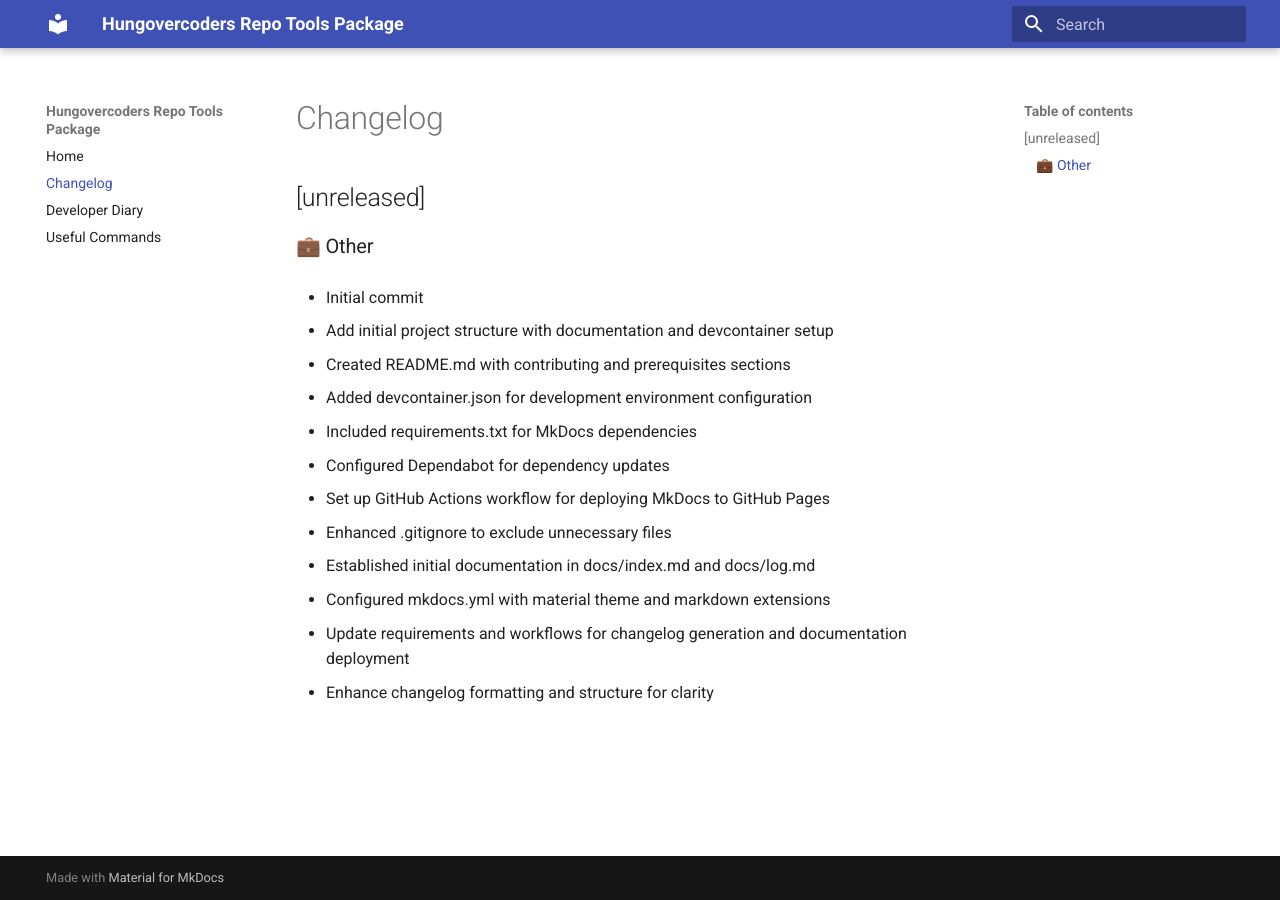
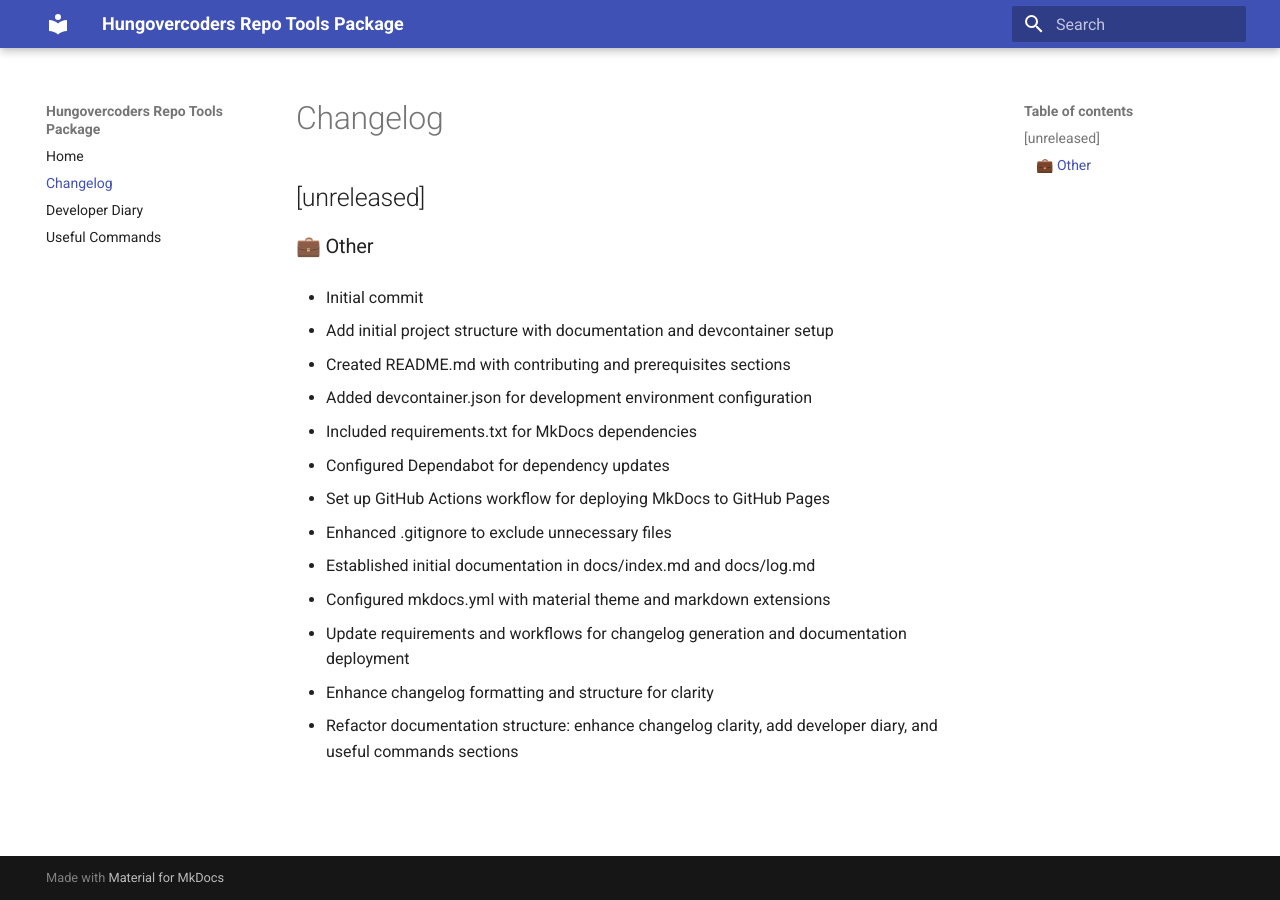
Before and after one commit to hungovercoders/repo.tools.package, an MkDocs documentation site: the page built from docs/changelog.md, in a window 1280 px wide. Built offline with MkDocs 1.6.1 and Material for MkDocs 9.7.7, drawn with Linux system fonts in a browser that asks for light colours.

```diff
--- a/docs/changelog.md
+++ b/docs/changelog.md
@@ -22,4 +22,6 @@
 
 - Enhance changelog formatting and structure for clarity
 
+- Refactor documentation structure: enhance changelog clarity, add developer diary, and useful commands sections
+
 <!-- generated by git-cliff -->
```
Also changed, not shown: 1 other file.
